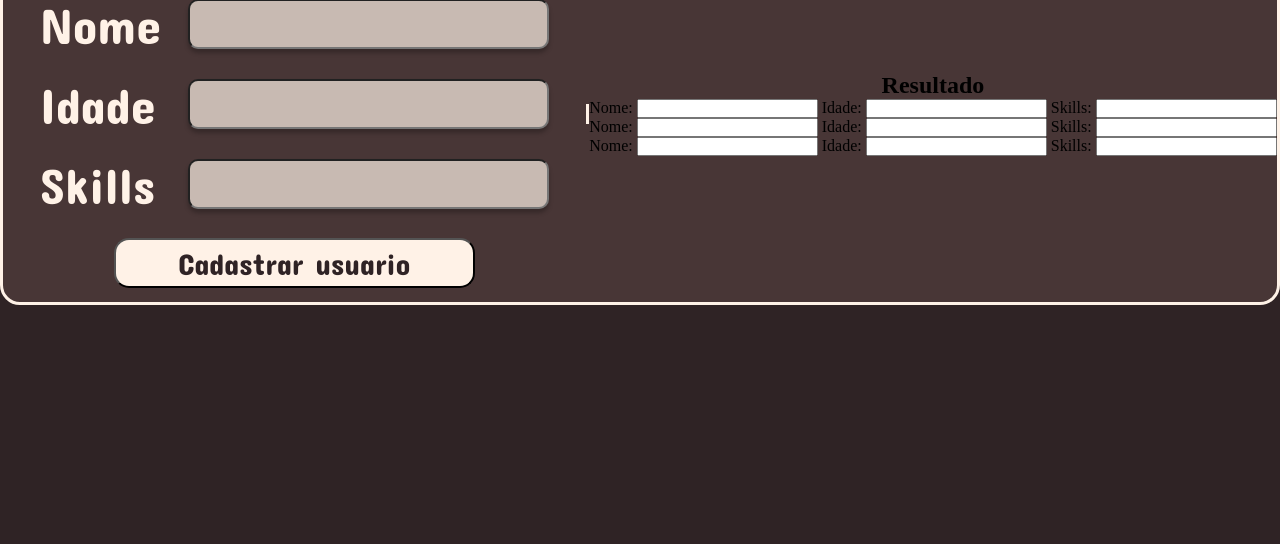
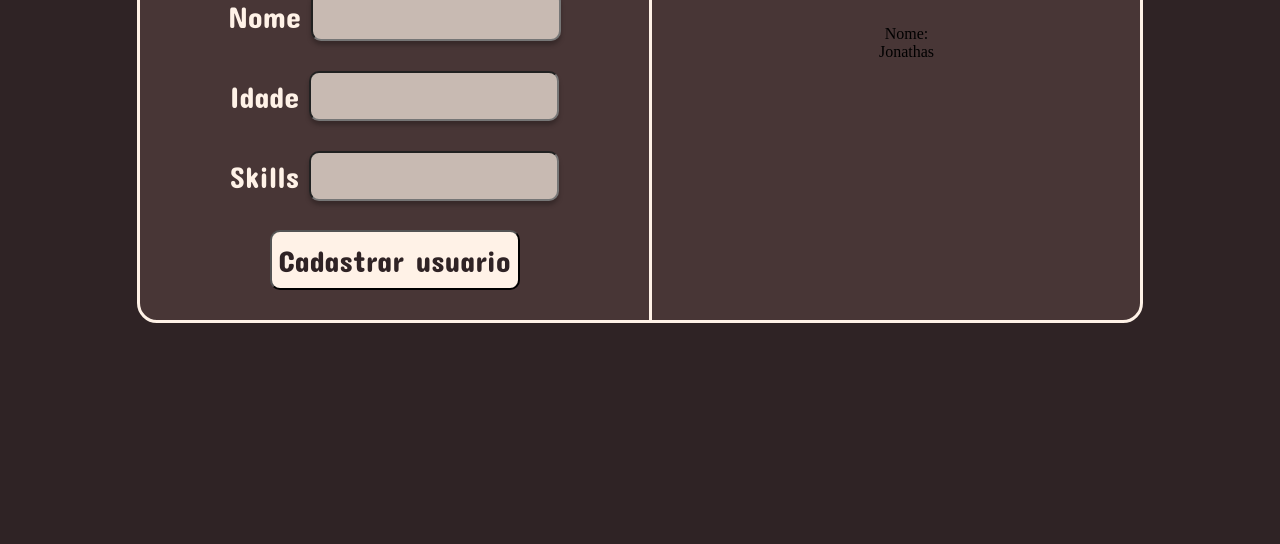
Before and after one commit to jonathasltavares/desafioExtrajs-ballerini, a plain HTML site: page index.html in a window 1280 px wide. Shown: the part 256-800 px from the top of the page. Drawn offline with Linux system fonts and the light colour scheme.

Commit message:
atualizando css

```diff
--- a/index.html
+++ b/index.html
@@ -14,7 +14,7 @@
     <main class="main">
         <section class="flex-container">
             <div class="div-cadastrar">
-                <h2 class="texto-cadastro">Digite os dados do usuario</h2>
+                <h2 class="texto-cadastro">Digite os dados<br>do usuario</h2>
                 <p class="paragrafo-cadastrar">
                     <label for="nome">
                         Nome
@@ -41,35 +41,42 @@
             <div class="div-mostrar">
                 <h2 class="texto-resultado">Resultado</h2>
                 <p class="paragrafo-resultado">
-                    <label class="label" for="resultado-nome">Nome: </label>
-                    <input class="input-mostrar"type="text" name="nome-usuario" id="nome-usuario"/>
-                    <label class="label"for="resultado-idade">Idade: </label>
-                    <input class="input-mostrar"type="text" name="idade-usuario" id="idade-usuario"/>
-                    <label class="label"for="resultado-skills">Skills: </label>
-                    <input class="input-mostrar"type="text" name="skills-usuario" id="skills-usuario"/>
+                    <p class="paragrafo-item"> <div class="resNome1">Nome: </div><div class="nome-usuario1">Jonathas</div>
+                    </p>
+                    <p class="paragrafo-item">
+                        <p class="paragrafo-item"> <div class="resIdade1"></div> <div class="idade-usuario1"></div>
+                     </p>
+                     <p class="paragrafo-item">
+                        <p class="paragrafo-item"> <div class="resSkills1"></div> <div class="skills-usuario1"></div>
+                    </p>
                 </p>
                 <p class="paragrafo-resultado">
-                    <label class="label"for="resultado-nome">Nome: </label>
-                    <input class="input-mostrar" type="text" name="nome-usuario" id="nome-usuario"/>
-                    <label class="label"for="resultado-idade">Idade: </label>
-                    <input class="input-mostrar"type="text" name="idade-usuario" id="idade-usuario"/>
-                    <label class="label"for="resultado-skills">Skills: </label>
-                    <input class="input-mostrar"type="text" name="skills-usuario" id="skills-usuario"/>
+                    <p class="paragrafo-item"> <div class="resNome2"></div> <div class="nome-usuario2"></div>
+                    </p>
+                    <p class="paragrafo-item">
+                        <p class="paragrafo-item"> <div class="resIdade2"></div> <div class="idade-usuario2"></div>
+                     </p>
+                     <p class="paragrafo-item">
+                        <p class="paragrafo-item"> <div class="resSkills2"></div> <div class="skills-usuario2"></div>
+                    </p>
                 </p>
                 <p class="paragrafo-resultado">
-                    <label class="label"for="resultado-nome">Nome: </label>
-                    <input class="input-mostrar"type="text" name="nome-usuario" id="nome-usuario"/>
-                    <label class="label"for="resultado-idade">Idade: </label>
-                    <input class="input-mostrar"type="text" name="idade-usuario" id="idade-usuario"/>
-                    <label class="label"for="resultado-skills">Skills: </label>
-                    <input class="input-mostrar"type="text" name="skills-usuario" id="skills-usuario"/>
+                    <p class="paragrafo-resultado">
+                        <p class="paragrafo-item"> <div class="resNome3"></div> <div class="nome-usuario3"></div>
+                        </p>
+                        <p class="paragrafo-item">
+                            <p class="paragrafo-item"> <div class="resIdade3"></div> <div class="idade-usuario3"></div>
+                         </p>
+                         <p class="paragrafo-item">
+                            <p class="paragrafo-item"> <div class="resSkills3"></div> <div class="skills-usuario3"></div>
+                        </p>
                 </p>
             </section>
         </div>
     </main>
 
     <footer class="footer">
-
+        <div></div>
     </footer>
 </body>
 </html>
--- a/style.css
+++ b/style.css
@@ -23,9 +23,13 @@ body {
     font-family: 'Concert One', cursive;
     color: #FFFFFF;
     font-weight: 400;
-    font-size: 100px
+    font-size: 70px
 }
-
+main{
+    display: flex;
+    align-items: center;
+    justify-content: center;
+}
 .flex-container{
     display: flex;
     flex-direction: row;
@@ -33,12 +37,15 @@ body {
     align-items: center;
     background: #483636;
     border: 2px solid #FFF2E7;
-    box-sizing: border-box;
+    box-sizing:content-box;
     border-radius: 20px;
     border: 3px solid #FFF2E7;
+    width: 1000px;
+    height: 430px;
+
 }
 .linha-vertical{
-    height: 20px;
+    height: 430px;
     border-left: 3px solid #FFF2E7;
 }
 
@@ -49,42 +56,41 @@ body {
     align-items: center;
     text-align: center;
 
+
 }
 
 .texto-cadastro{
     font-family: 'Concert One', cursive;
-    color: FFF2E7;
+    color: #FFF2E7;
     font-weight: 400;
-    font-size: 50px;
+    font-size: 30px;
     text-align: center;
 }
 .paragrafo-cadastrar{
     display: flex;
     flex-direction:row;
-    justify-content:space-between;
+    justify-content:center;
     align-items:center;
     font-family: Concert One;
     font-style: normal;
     font-weight: normal;
-    font-size: 50px;
-    line-height: 39px;
-    text-align: center;
+    font-size: 30px;
+    text-align:center;
     color: #FFF2E7;
     width: 509px;
     height: 80px;
-    left: 356px;
-    top: 495px;
+    gap:10px;
+
+
 }
 .input-cadastrar{
     display: flex;
     background: rgba(255, 242, 231, 0.7);
     box-shadow: 0px 4px 4px rgba(0, 0, 0, 0.25);
     border-radius: 10px;
-    align-items:center;
-    width: 361px;
+    width: 250px;
     height: 50px;
-    left: 504px;
-    top: 350px;
+
 }
 .paragrafo-botao{
     display: flex;
@@ -94,12 +100,9 @@ body {
     padding: 14px;
 }
 .botao-cadastrar{
-    width: 361px;
-    height: 50px;
-    left: 504px;
-    top: 350px;
-    border-radius: 15px;
-
+    width: 250px;
+    height: 60px;
+    border-radius: 10px;
     background-color:#FFF2E7;
     font-family: Concert One;
     font-style: normal;
@@ -114,8 +117,43 @@ body {
 .div-mostrar{
     display: flex;
     flex-direction:column;
-    justify-content: center;
+    justify-content:space-around;
     align-items: center;
     text-align: center;
-
+    gap: 40;
 }
+.paragrafo-resultado{
+    display: flex;
+    flex-direction:row;
+    justify-content:start;
+    align-items:flex-start;
+    font-family: Concert One;
+    font-style: normal;
+    font-weight: normal;
+    font-size: 30px;
+    text-align:start;
+    color: #FFF2E7;
+    width: 509px;
+    height: 80px;
+    gap:10px;
+}
+.paragrafo-item{
+    display: flex;
+    flex-direction:row;
+    justify-content: center;
+    justify-items: center;
+    font-family: Concert One;
+    font-style: normal;
+    font-weight: normal;
+    font-size: 20px;
+    line-height: 39px;
+    text-align:start;
+    color: #FFF2E7;
+}
+.texto-resultado{
+    font-family: 'Concert One', cursive;
+    color: #FFF2E7;
+    font-weight: 400;
+    font-size: 30px;
+    text-align: center;
+}
```
